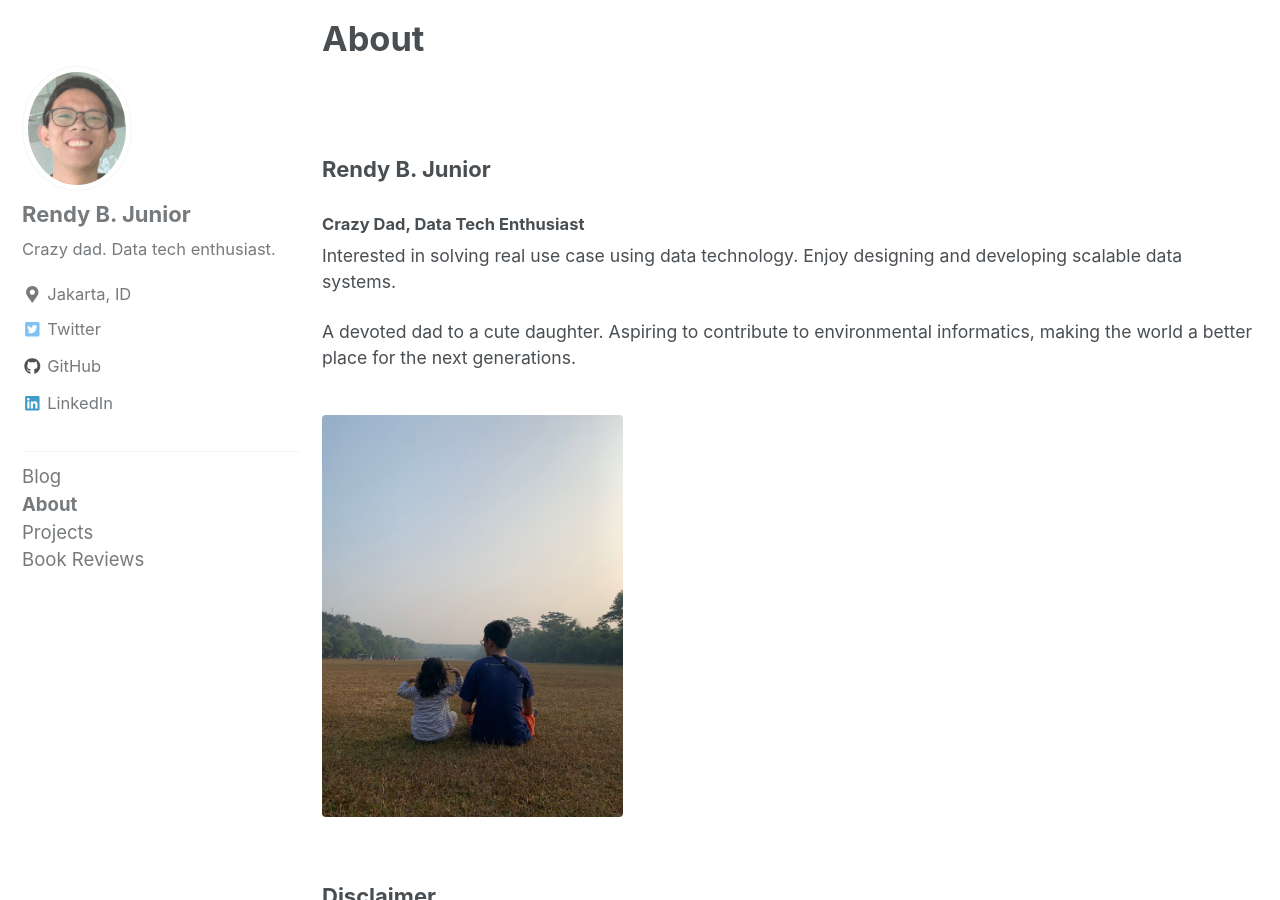
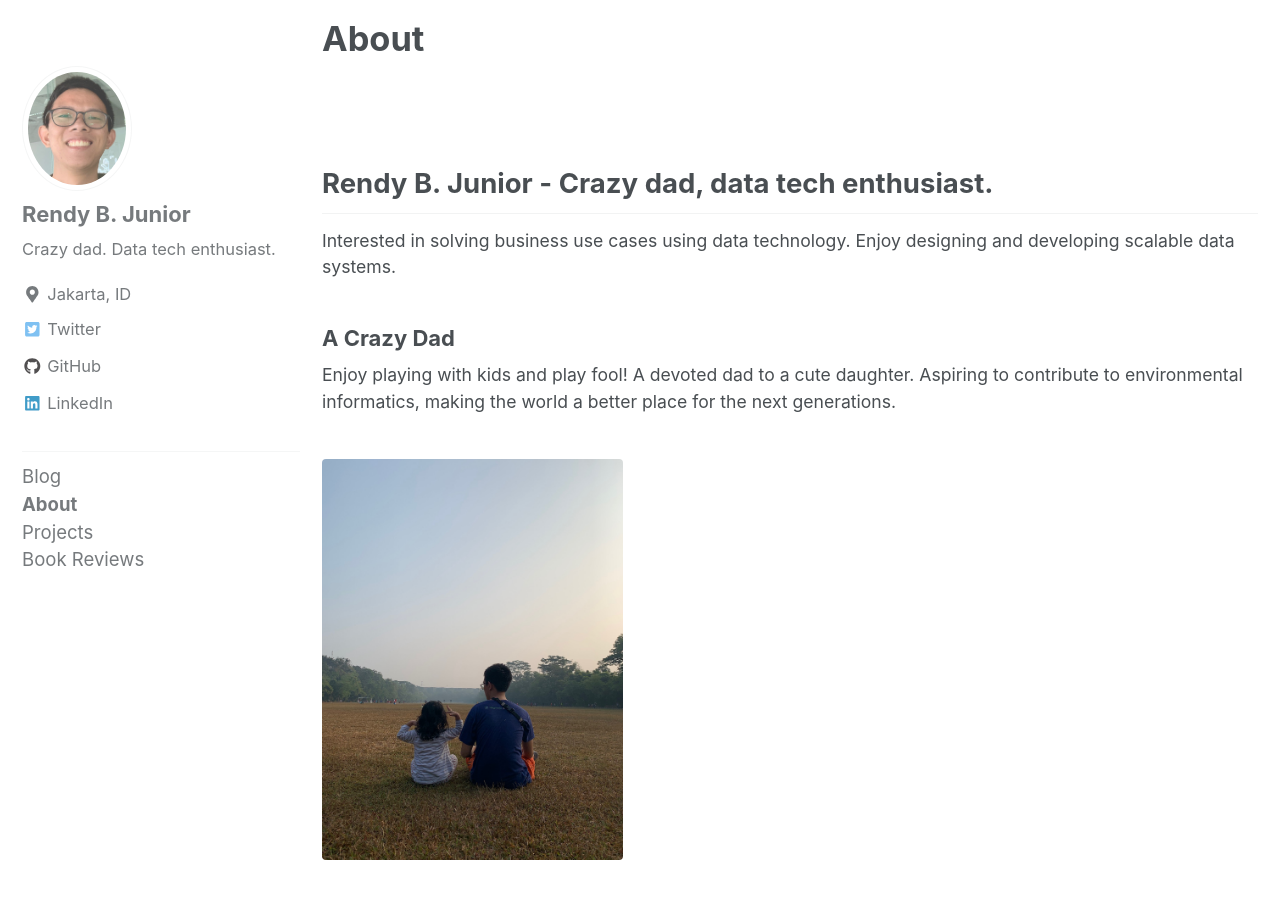
Before and after one commit to rendybjunior/rendyistyping, a Jekyll site: the page built from _pages/about.md, in a window 1280 px wide and 900 px high. Built offline with Jekyll 4.4.1, drawn with Linux system fonts in a browser that asks for light colours; cached includes are drawn as plain includes; nearby versions of some CDN libraries.

```diff
--- a/_pages/about.md
+++ b/_pages/about.md
@@ -3,13 +3,11 @@ layout: single
 permalink: /about/
 title: About
 ---
+## Rendy B. Junior - Crazy dad, data tech enthusiast.
+Interested in solving business use cases using data technology. Enjoy designing and developing scalable data systems.
 
-### Rendy B. Junior
-#### Crazy Dad, Data Tech Enthusiast
-
-Interested in solving real use case using data technology. Enjoy designing and developing scalable data systems.
-
-A devoted dad to a cute daughter. Aspiring to contribute to environmental informatics, making the world a better place for the next generations.
+### A Crazy Dad
+Enjoy playing with kids and play fool! A devoted dad to a cute daughter. Aspiring to contribute to environmental informatics, making the world a better place for the next generations.
 
 <figure class="third">
 	<img src="/assets/images/dad.jpeg">
```
Also changed, not shown: 1 other file.
